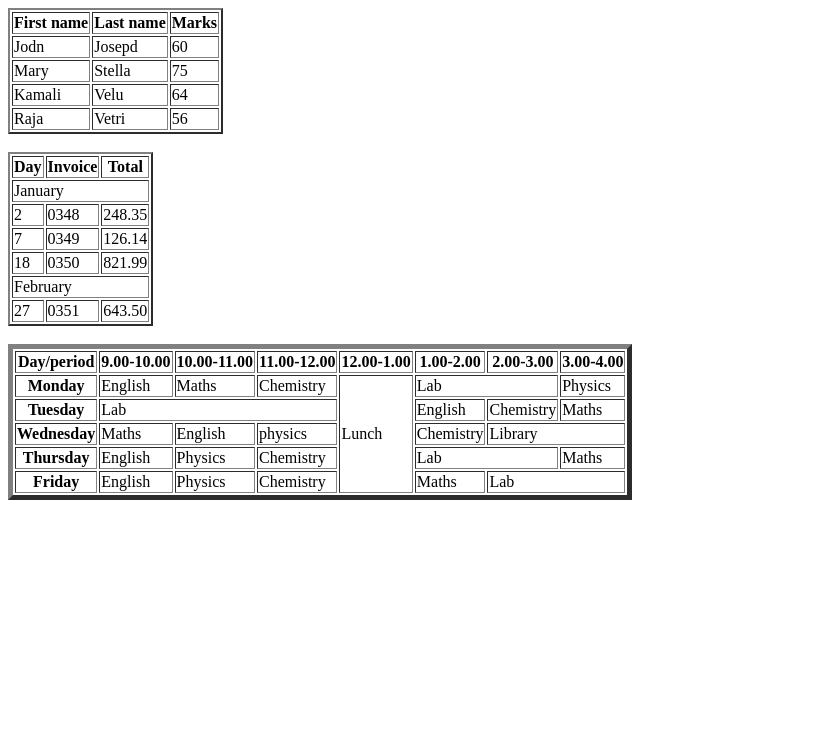
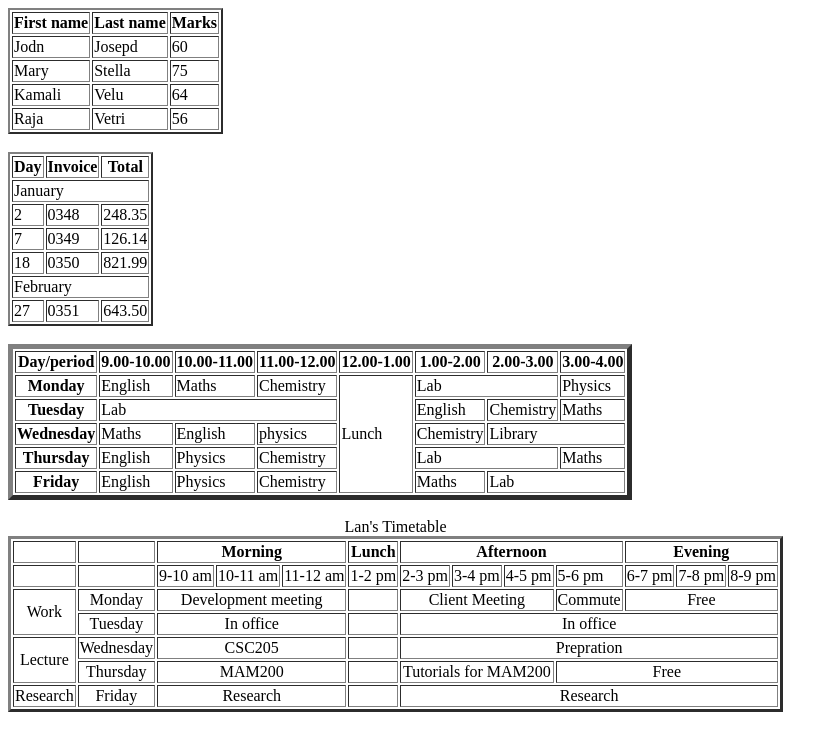
Before and after one commit to Josemarieanto/HTML, a plain HTML site: page table.html in a window 1280 px wide. Shown: the whole page, without its empty margins (0-838 px from the left). Drawn offline with Linux system fonts and the light colour scheme.

Commit message:
table.html

```diff
--- a/table.html
+++ b/table.html
@@ -121,7 +121,69 @@
                 <td colspan="2">Lab</td>
             </tr>
         </table>
+        <br>
 
-
+        <table border = 3pxs >
+            <caption>Lan's Timetable</caption>
+            <tr>
+                <td> </td>
+                <td> </td>
+                <th colspan="3">Morning</th>
+                <th>Lunch</th>
+                <th colspan="4">Afternoon</th>
+                <th colspan="3">Evening</th>
+            </tr>
+            <tr>
+                <td> </td>
+                <td> </td>
+                <td>9-10 am</td>
+                <td>10-11 am</td>
+                <td>11-12 am</td>
+                <td>1-2 pm</td>
+                <td>2-3 pm</td>
+                <td>3-4 pm</td>
+                <td>4-5 pm</td>
+                <td>5-6 pm</td>
+                <td>6-7 pm</td>
+                <td>7-8 pm</td>
+                <td>8-9 pm</td>
+            </tr>
+            <tr>
+                <td rowspan="2"><p align = center>Work</p></td>
+                <td><p align = center>Monday</p></td>
+                <td colspan="3"><p align = center>Development meeting</p></td>
+                <td> </td>
+                <td colspan="3"><p align = center>Client Meeting</p></td>
+                <td>Commute</td>
+                <td colspan="3"><p align = center>Free</p></td>
+            </tr>
+            <tr>
+                <td><p align = center>Tuesday</p></td>
+                <td colspan="3"> <p align = center>In office</p></td>
+                <td> </td>
+                <td colspan="7"><p align = center>In office</p></td>
+            </tr>
+            <tr>
+                <td rowspan="2"><p align = center>Lecture</p></td>
+                <td><p align = center>Wednesday</p></td>
+                <td colspan="3"><p align = center>CSC205</p></td>
+                <td> </td>
+                <td colspan="7"><p align = center>Prepration</p></td>
+            </tr>
+            <tr>
+                <td><p align = center>Thursday</p></td>
+                <td colspan="3"><p align = center>MAM200</p></td>
+                <td> </td>
+                <td colspan="3"><p align = center>Tutorials for MAM200</p></td>
+                <td colspan="4"><p align = center>Free</p></td>
+            </tr>
+            <tr>
+                <td><p align = center>Research</p></td>
+                <td><p align = center>Friday</p></td>
+                <td colspan="3"><p align = center>Research</p></td>
+                <td> </td>
+                <td colspan="7"><p align = center>Research</p></td>
+            </tr>
+        </table>
     </body>
 </html>
```
